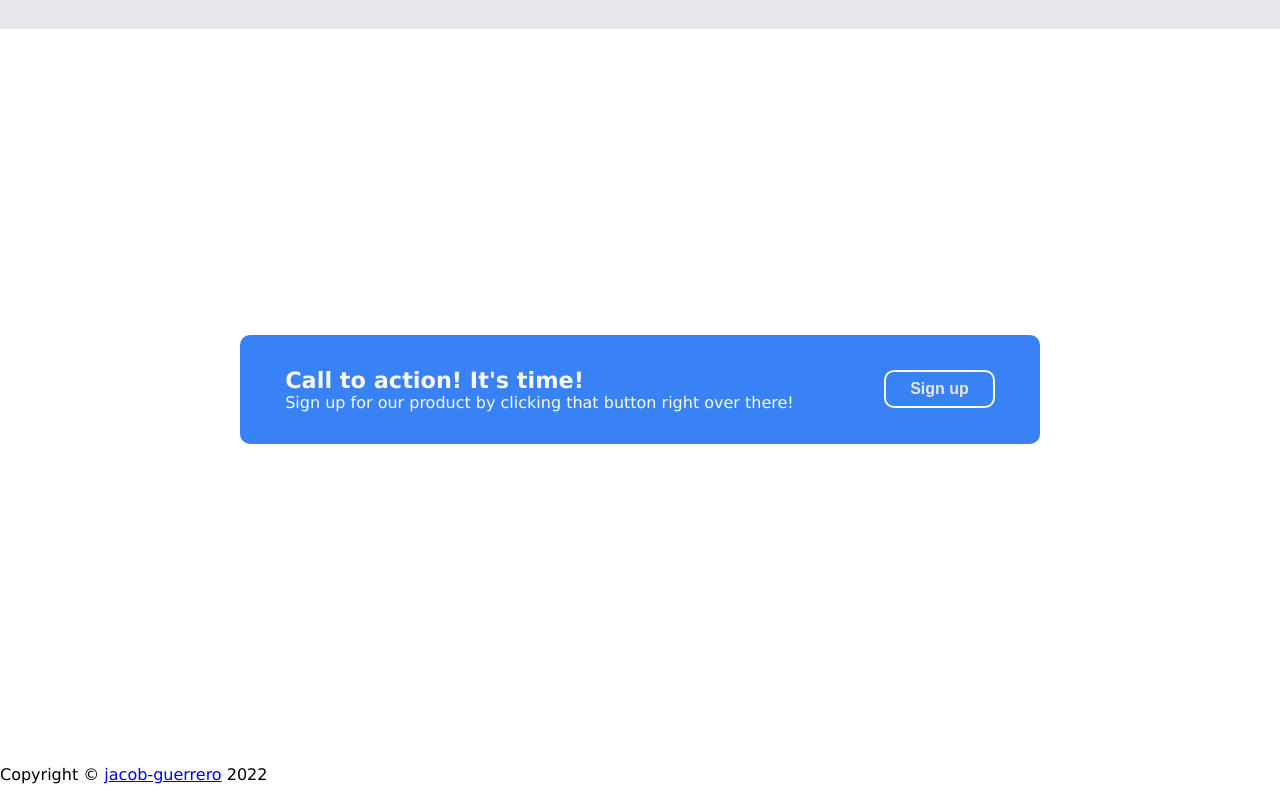
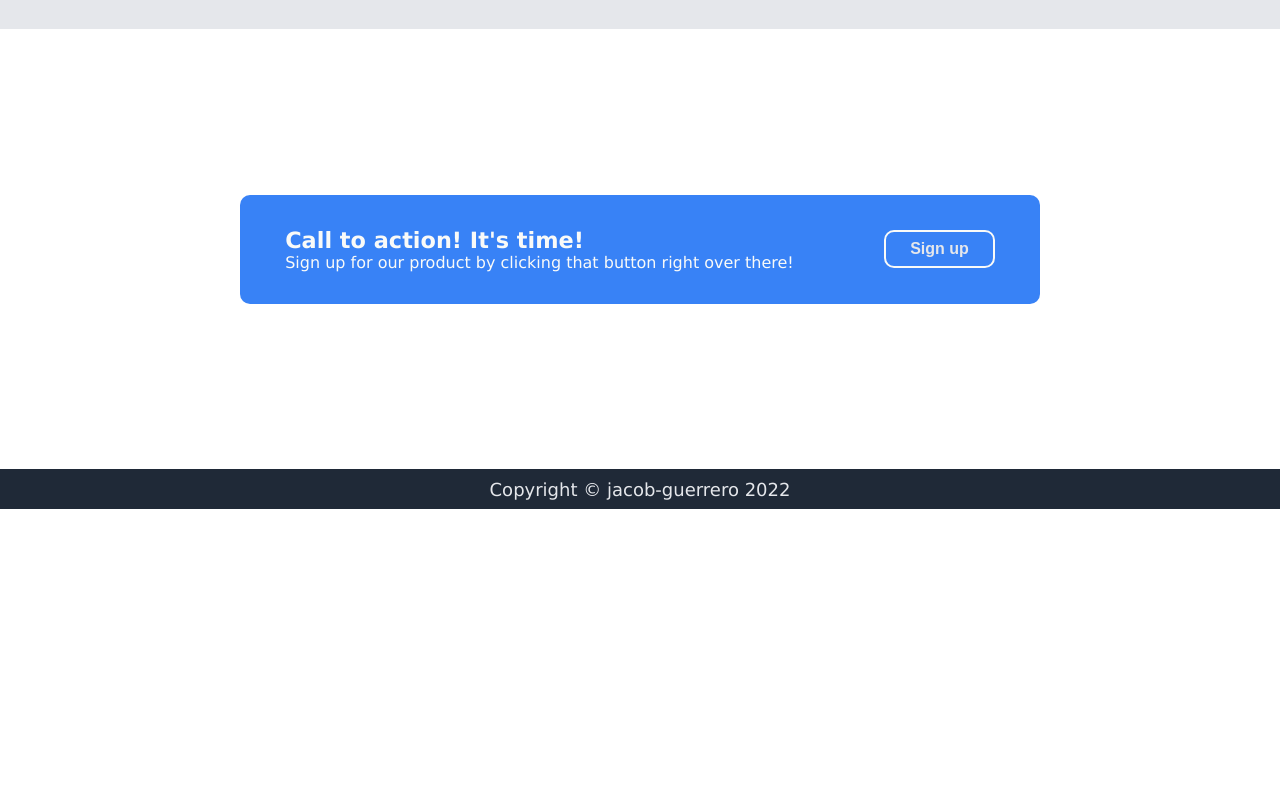
Before and after one commit to jacob-guerrero/odin-landing-page, a plain HTML site: page index.html in a window 1280 px wide. Shown: the part 1731-2531 px from the top of the page. After the commit the page ends 2240 px from the top, so only its background shows below. Drawn offline with Linux system fonts and the light colour scheme.

Commit message:
Add footer and change sizes

```diff
--- a/css/styles.css
+++ b/css/styles.css
@@ -31,11 +31,13 @@ ul {
     margin: 0;
     padding: 0;
 }
-ul a {
+a {
     text-decoration: none;
     font-size: 18px;
     color: #e5e7eb;
-    padding: 1vh 0;
+}
+ul a {
+    padding: 0.5rem 0;
     border-bottom: 1px solid #1f2937;
     transition: 0.3s ease-out;
 }
@@ -139,7 +141,7 @@ blockquote {
 }
 
 .action {
-    height: 90vh;
+    height: 55vh;
     display: flex;
     justify-content: center;
     align-items: center;
@@ -165,3 +167,16 @@ blockquote {
 .action-container button {
     border: 2px solid #f9faf8;
 }
+
+footer {
+    background-color: #1f2937;
+    color: #e5e7eb;
+    height: 5vh;
+    display: flex;
+    justify-content: center;
+    align-items: center;
+}
+footer p {
+    margin: 0;
+    font-size: 18px;
+}
```
